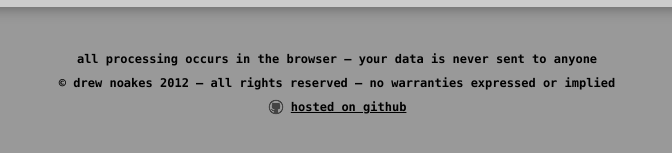
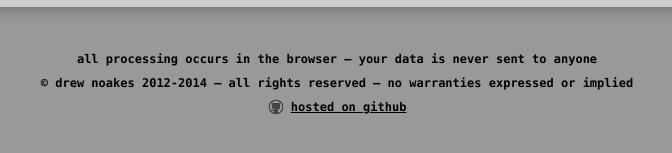
Before and after one commit to drewnoakes/fix-decoder, a plain HTML site: page index.html in a window 1280 px wide. Shown: the part 399-552 px from the top of the page, 303-975 px from the left. Drawn offline with nearby package versions, Linux system fonts and the light colour scheme.

Commit message:
Updated date range on copyright.

```diff
--- a/index.html
+++ b/index.html
@@ -95,7 +95,7 @@
 
     <div id="footer">
         <div id="disclaimer">all processing occurs in the browser &mdash; your data is never sent to anyone</div>
-        <div id="copyright">&copy; drew noakes 2012 &mdash; all rights reserved &mdash; no warranties expressed or implied</div>
+        <div id="copyright">&copy; drew noakes 2012-2014 &mdash; all rights reserved &mdash; no warranties expressed or implied</div>
         <img src="img/github-icon.png" /> <a href="https://github.com/drewnoakes/fix-decoder">hosted on github</a>
     </div>
 
```
